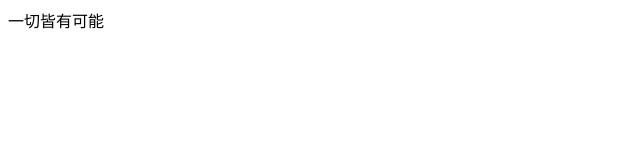
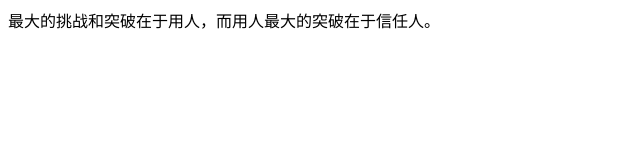
Before and after one commit to liyifei1/day2---new, a plain HTML site: page index.html in a window 1280 px wide. Shown: the whole page, without its empty margins (0-640 px from the left). Drawn offline with Linux system fonts and the light colour scheme.

Commit message:
添加hxq

```diff
--- a/index.html
+++ b/index.html
@@ -9,7 +9,7 @@
 </head>
 
 <body>
-    <div class="lnn">一切皆有可能</div>
+    <div class="hxq">最大的挑战和突破在于用人，而用人最大的突破在于信任人。</div>
 </body>
 
 </html>
```
